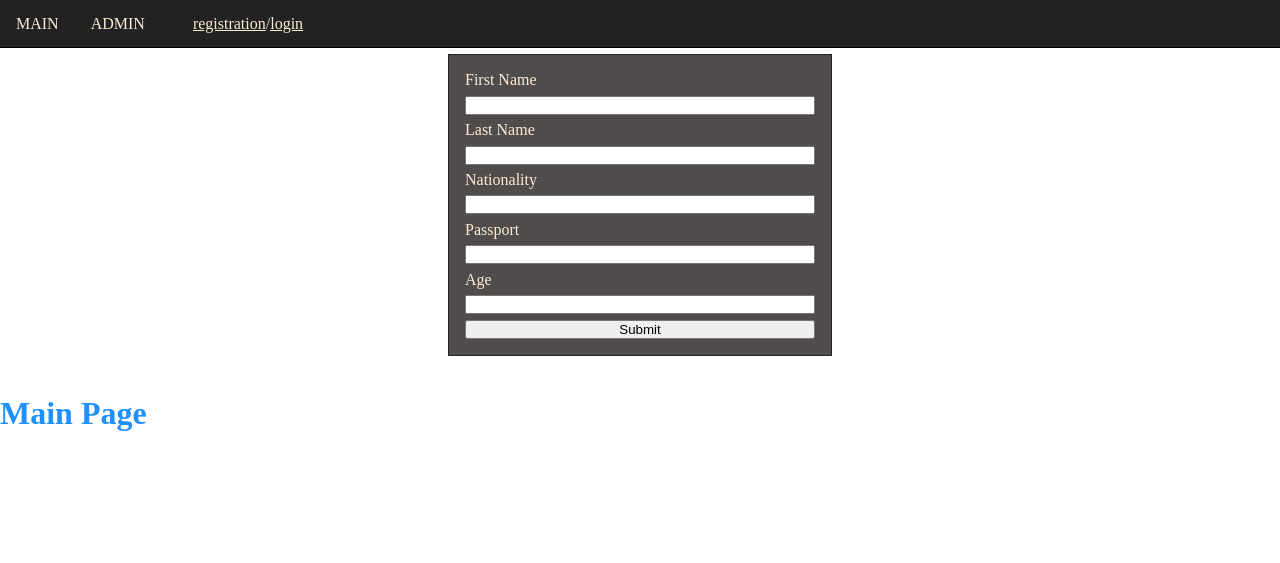
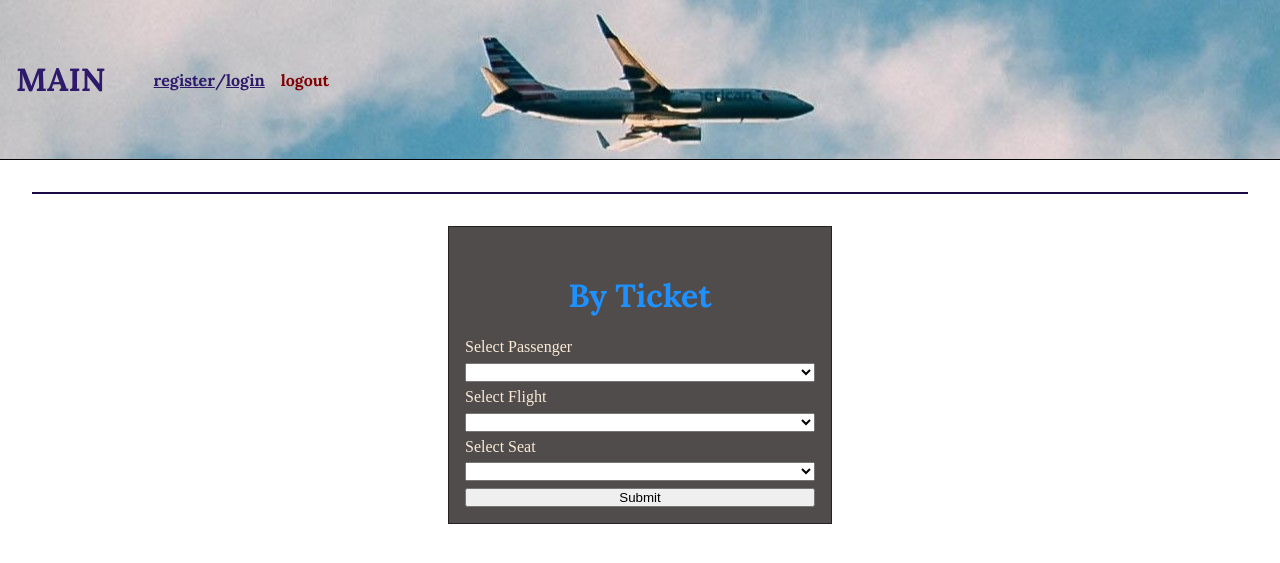
Before and after one commit to OleksiiDum/fly_app, a Flask app: page / in a window 1280 px wide. Shown: the top 563 px of the page. Run offline with Flask 3, Linux system fonts and the light colour scheme; data that the repository does not hold is empty; parts of the project's set-up code (start-up, migrations or seed data) failed here and were passed over.

Commit message:
added roles for users, improved return of endpoints

```diff
--- a/fly_app/models.py
+++ b/fly_app/models.py
@@ -39,7 +39,7 @@ class Ticket(db.Model):
     type = db.Column(db.String)
 
     def __repr__(self):
-        return f'Ticket: {self.id}. Passenger: {self.passenger}. Flight: {self.flight}. Price: {self.get_price}'
+        return f'Ticket: {self.id}. Flight: {self.flight}. Seat: {self.seat} {self.type}.'
 
 
 class Passanger(db.Model):
@@ -53,7 +53,7 @@ class Passanger(db.Model):
     age = db.Column(db.Integer)
 
     def __repr__(self):
-        return f'{self.first_name} {self.last_name}. Email: {self.email}. Id:{self.id}'
+        return f'{self.first_name} {self.last_name}. Is: {self.nationality}. Id:{self.id}'
 
 
 class Account(db.Model):
--- a/fly_app/routes.py
+++ b/fly_app/routes.py
@@ -1,27 +1,35 @@
 from flask import render_template, url_for, request
 from fly_app import app
-from fly_app.controllers import create_airport, get_all_airports, get_all_users, register_user, login_user, verify_user, create_flight, create_product, manage_flight, manage_product, manage_airport, get_all_flights, get_all_products, create_passenger, create_ticket
-
+from fly_app.controllers import create_airport, get_all_airports, get_all_users, register_user, login_user, verify_user, create_flight, create_product, manage_flight, manage_product, manage_airport, get_all_flights, get_all_products, create_passenger, create_ticket, get_tickets, get_all_passengers, logout_user
+from fly_app import helpers
 
 @app.route('/')
 def main_page():
-    all_airports = get_all_airports(request)
-    all_users = get_all_users(request)
     all_flights = get_all_flights(request)
-    return render_template('index.html', airports=all_airports, users=all_users, flights=all_flights)
+    all_tickets = get_tickets(request)
+    all_passengers = get_all_passengers(request)
+    return render_template('index.html', flights=all_flights, tickets=all_tickets, passengers=all_passengers)
+
+@app.route('/account')
+def account_page():
+    return render_template('account.html')
 
 @app.route('/admin')
+@helpers.admin
 def admin():
+    all_users = get_all_users(request)
     all_airports = get_all_airports(request)
     all_flights = get_all_flights(request)
     all_products = get_all_products(request)
-    return render_template('admin.html', airports=all_airports, flights=all_flights, products=all_products)
+    return render_template('admin.html', airports=all_airports, flights=all_flights, products=all_products, users=all_users)
 
 @app.route('/add_airport', methods=["POST"])
+@helpers.admin
 def add_airport():
     return create_airport(request)
 
 @app.route('/manage_airports', methods=["GET", "DELETE"])
+@helpers.admin
 def manage_airports():
     return manage_airport(request)
 
@@ -33,7 +41,12 @@ def registration():
 def login():
     return login_user(request)
 
+@app.route('/logout')
+def logout():
+    return logout_user(request)
+
 @app.route('/add_passenger', methods=["POST"])
+@helpers.auth_required
 def add_passenger():
     return create_passenger(request)
 
@@ -42,6 +55,7 @@ def verify(email, hash):
     return verify_user(request, email, hash)
 
 @app.route('/add_flight', methods=["GET", "POST"])
+@helpers.admin
 def add_flight():
     return create_flight(request)
 
@@ -50,6 +64,7 @@ def get_flights():
     return get_all_flights(request)
 
 @app.route('/manage_flights', methods=["GET", "DELETE"])
+@helpers.admin
 def manage_flights():
     return manage_flight(request)
 
@@ -57,10 +72,16 @@ def manage_flights():
 def add_ticket():
     return create_ticket(request)
 
+@app.route('/get_all_tickets')
+def get_all_tickets():
+    return get_tickets(request)
+
 @app.route('/add_product', methods=["GET", "POST"])
+@helpers.admin
 def add_product():
     return create_product(request)
 
 @app.route('/manage_products', methods=["GET", "DELETE"])
+@helpers.admin
 def manage_products():
     return manage_product(request)
--- a/fly_app/send_mail.py
+++ b/fly_app/send_mail.py
@@ -11,8 +11,8 @@ class Mailer:
 
     SERVER = 'smtp.gmail.com'
     PORT = 465
-    PASSWORD = 'kwsnantrpxpgfwql'
-    LOGIN = 'oleksii.dumenko@gmail.com'
+    PASSWORD = '*****'
+    LOGIN = '******'
 
     connection = smtplib.SMTP_SSL(SERVER, PORT)
     connection.login(LOGIN, PASSWORD)
--- a/fly_app/static/base.js
+++ b/fly_app/static/base.js
@@ -1,5 +1,10 @@
 const regLink = document.getElementsByClassName('registration-link');
 const loginLink = document.getElementsByClassName('login-link');
+const passengerLink = document.getElementsByClassName('passenger-link');
+
+function allHidden(){
+    document.getElementsByClassName('false-background')[0].classList.add("hidden");
+};
 
 regLink[0].addEventListener('click', function() {
     const regWindow = document.getElementsByClassName('registration-form');
@@ -14,3 +19,10 @@ loginLink[0].addEventListener('click', function() {
     const falseBackground = document.getElementsByClassName('false-background');
     falseBackground[0].classList.toggle('hidden');
 });
+
+passengerLink[0].addEventListener('click', function() {
+    const passengerWindow = document.getElementsByClassName('passenger-form');
+    passengerWindow[0].classList.toggle('hidden');
+    const falseBackground = document.getElementsByClassName('false-background');
+    falseBackground[0].classList.toggle('hidden');
+});
--- a/fly_app/static/styles.css
+++ b/fly_app/static/styles.css
@@ -1,3 +1,4 @@
+@import url('https://fonts.googleapis.com/css2?family=Lora:wght@400;700&display=swap');
 * {
     margin: 0;
     padding: 0;
@@ -5,6 +6,7 @@
 }
 
 h1 {
+    font-family: 'Lora', serif;
     padding-top: 2rem;
     margin-bottom: 1rem;
     color: dodgerblue;
@@ -26,9 +28,11 @@ form {
 }
 
 nav {
-    height: 3rem;
-    background-color: #222;
-    color: antiquewhite;
+    font-family: 'Lora', serif;
+    font-weight: 700;
+    height: 10rem;
+    background-image: url(flight.jpg);
+    color: rgb(46, 25, 106);
     display: flex;
     align-items: center;
     gap: 2rem;
@@ -37,10 +41,10 @@ nav {
 }
 
 nav a {
-    color: antiquewhite;
+    color: rgb(46, 25, 106);
     text-transform: uppercase;
     text-decoration: none;
-    /* padding-left: 1rem; */
+    font-size: 2rem;
 }
 
 nav a:first-child {
@@ -77,10 +81,20 @@ ul {
     margin-right: 0;
     text-transform: lowercase;
     text-decoration: underline;
+    font-size: 1rem;
+}
+
+.logout-link {
+    margin: 0;
+    padding-left: 1rem;
+    color: maroon;
+    text-transform: lowercase;
+    text-decoration: none;
+    font-size: 1rem;
 }
 
 .false-background {
-    position: absolute;
+    position: fixed;
     height: 100%;
     width: 100%;
     background-color: #222222c2;
@@ -92,3 +106,14 @@ ul {
     border-bottom: 1px solid #3f2f2f;
     gap: 2rem;
 }
+
+.flights-list {
+    border: 1px solid #180945;
+    background-color: #beb5da;
+}
+
+.flight-item {
+    margin: 0.2px;
+    padding: 0.4px;
+    border: 0.4px solid #504c4c;
+}
--- a/fly_app/templates/base.html
+++ b/fly_app/templates/base.html
@@ -10,8 +10,14 @@
 <body>
     <nav>
         <a class="link" href="{{ url_for('main_page') }}">Main</a>
-        <a class="link" href="{{ url_for('admin')  }}">Admin</a>
-        <div><a class="registration-link" href="#">Registration</a>/<a class="login-link" href="#">Login</a></div>
+        <div><a class="registration-link" href="#">Register</a>/<a class="login-link" href="#">Login</a><a class="logout-link" href="{{ url_for('logout') }}">logout</a></div>
+        {% if  'admin' in session %}
+            <a class="link" href="{{ url_for('admin')  }}">Admin</a>
+        {% endif %}
+        {% if 'email' in session and not 'admin' in session %}
+            <a class="passenger-link" href="{{ url_for('account_page') }}">Account</a>
+        {% endif %}
+
     </nav>
     <form class="registration-form hidden" action="/registration" method="post">
         <label for="email">Email</label>
@@ -29,19 +35,7 @@
         <input type="password" name="password">
         <input type="submit" value="Submit">
     </form>
-    <form class="passenger" action="/create_passenger" method="post">
-        <label for="first">First Name</label>
-        <input type="text" name="first">
-        <label for="last">Last Name</label>
-        <input type="text" name = last>
-        <label for="nationality">Nationality</label>
-        <input type="text" name="nationality">
-        <label for="passport">Passport</label>
-        <input type="text" name="passport">
-        <label for="age">Age</label>
-        <input type="text" name="age">
-        <input type="submit" value="Submit">
-    </form>
+
     <div class="false-background hidden"></div>
     {% block body %}{% endblock %}
     <script src="{{url_for('static', filename='base.js')}}"></script>
--- a/fly_app/templates/index.html
+++ b/fly_app/templates/index.html
@@ -1,22 +1,37 @@
 {% extends 'base.html' %}
 {% block title %}Main{% endblock title %}
 {% block body %}
-<h1>Main Page</h1>
-<ul>
-    {% for airport in airports %}
-        <li>{{ airport }}</li>
-    {% endfor %}
+
+<ul class="flights-list">
+{% for flight in flights %}
+        <li class="flight-item">{{ flight }}</li>
+{% endfor %}
 </ul>
-<br/>
-<ul>
-    {% for flight in flights %}
-        <li>{{ flight }}</li>
-    {% endfor %}
-</ul>
-<br>
-<ul>
-    {% for user in users %}
-        <li>{{ user }}</li>
-    {% endfor %}
-</ul>
+
+<div>
+    <form action="/by_ticket" method="POST">
+        <h1>By Ticket</h1>
+        <label for="passenger">Select Passenger</label>
+        <select name="passenger">
+            {% for passenger in passengers %}
+                <option value="{{ passenger.id }}">{{ passenger.last_name }}</option>
+            {% endfor %}
+        </select>
+        <label for="flight">Select Flight</label>
+        <select name="flight">
+            {% for flight in flights %}
+                <option value="{{ flight.id }}">{{ flight }}</option>
+            {% endfor %}
+        </select>
+        <label for="seat">Select Seat</label>
+        <select name="seat">
+            {% for seat in seats %}
+                <option value="{{ seat.id }}">{{ seat }}</option>
+            {% endfor %}
+        </select>
+
+        <input type="submit" value="Submit">
+    </form>
+</div>
+
 {% endblock body %}
```
Also changed, not shown: fly_app/controllers.py (+39 -30 lines), fly_app/helpers.py (+29 -0 lines), fly_app/templates/account.html (added, +22 -0 lines), fly_app/templates/login.html (added, +12 -0 lines), fly_app/test.py (deleted, +0 -29 lines), fly_app/static/flight.jpg (added), fly_app/static/flight2.jpg (added).
